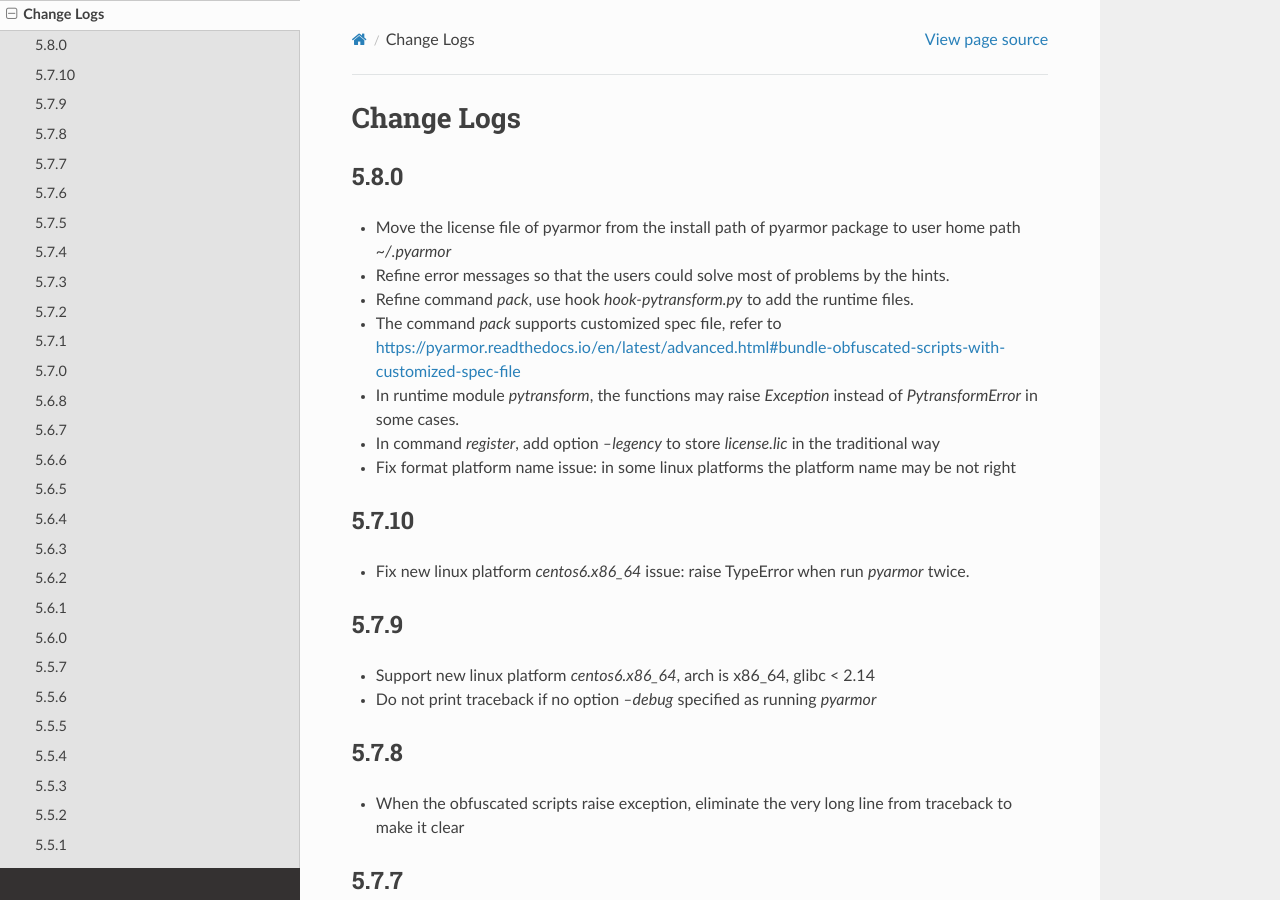
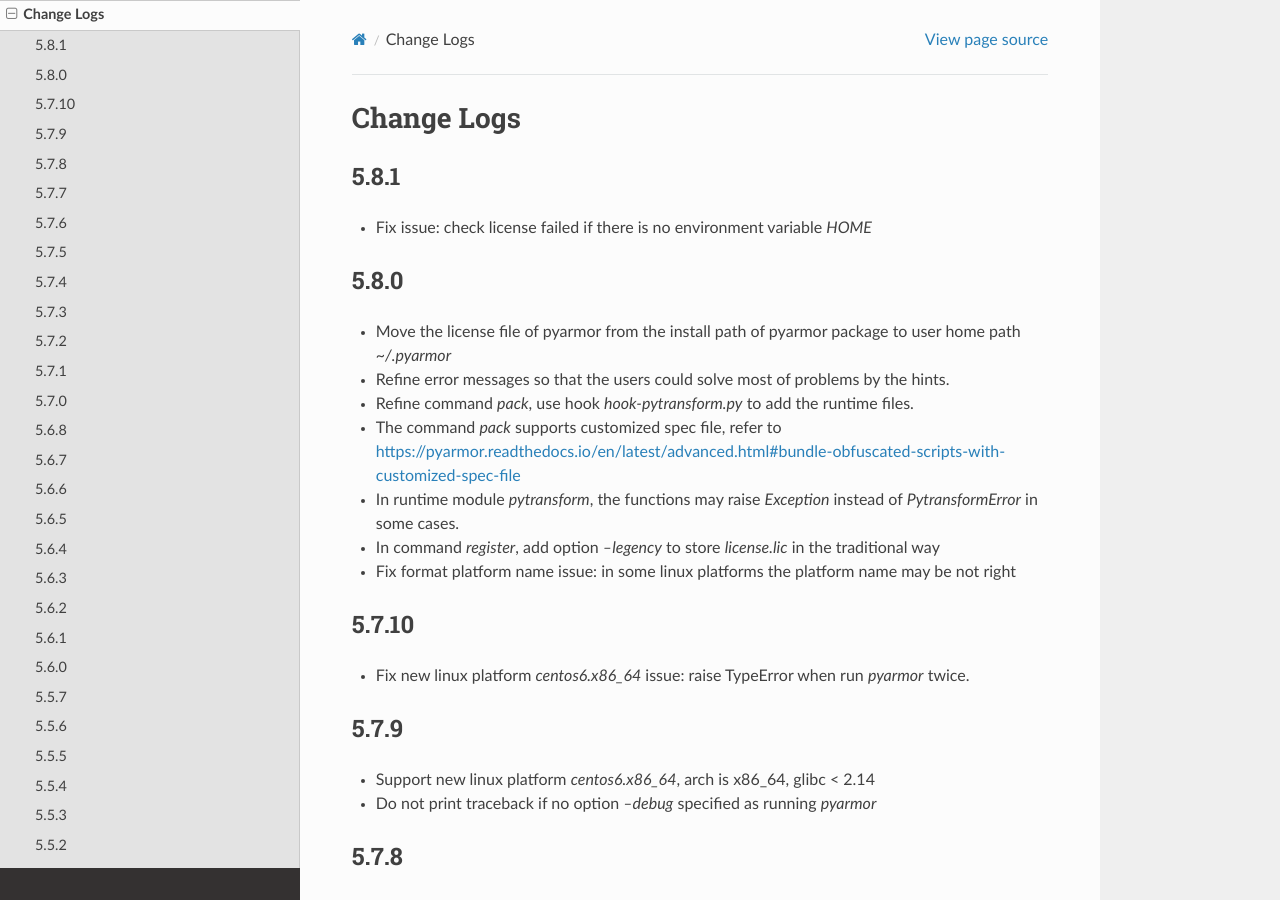
Before and after one commit to dashingsoft/pyarmor, a Sphinx documentation site: the page built from docs/change-logs.rst, in a window 1280 px wide and 900 px high. Built offline with Sphinx 7.4.7 and the Read the Docs theme 2.0.0, drawn with Linux system fonts in a browser that asks for light colours.

Commit message:
Add change log

```diff
--- a/docs/change-logs.rst
+++ b/docs/change-logs.rst
@@ -2,6 +2,10 @@
 
 Change Logs
 ===========
+
+5.8.1
+-----
+* Fix issue: check license failed if there is no environment variable `HOME`
 
 5.8.0
 -----
```
